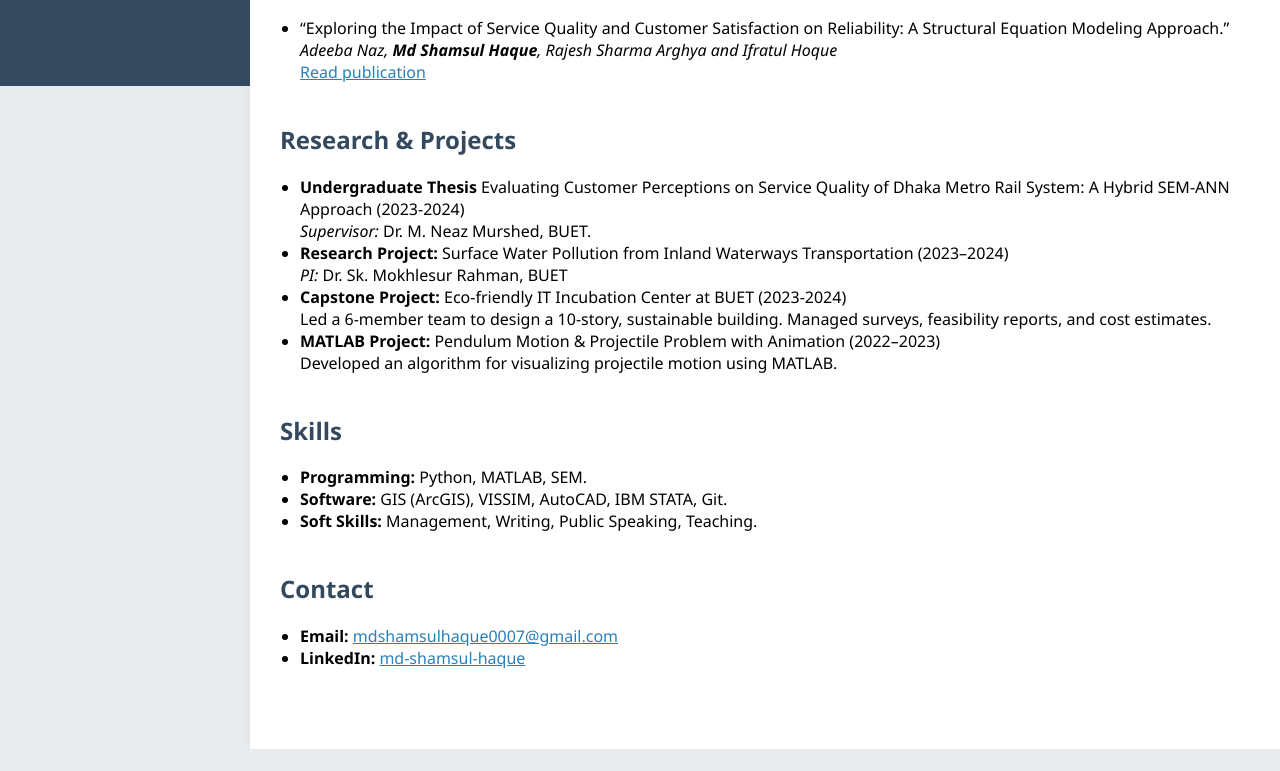
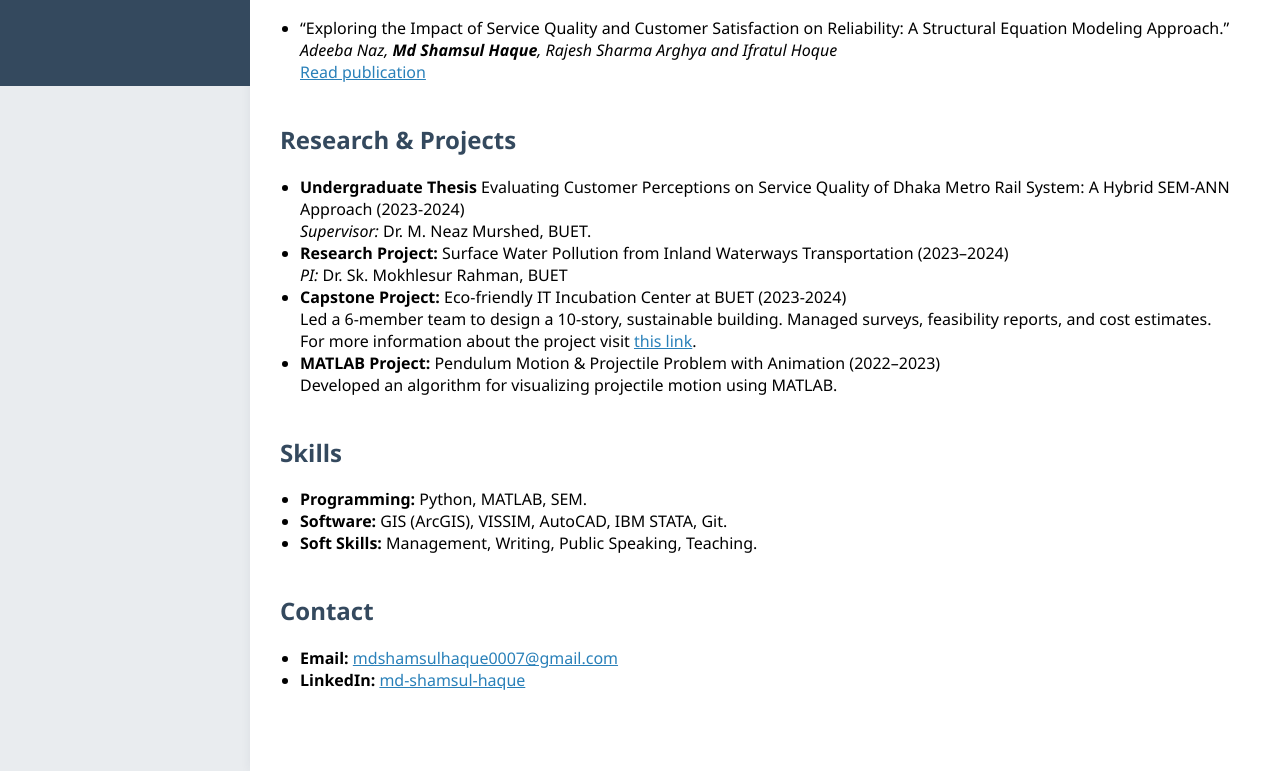
Before and after one commit to Shamsul0007/Shamsul0007.github.io, a plain HTML site: page index.html in a window 1280 px wide. Shown: the part 714-1485 px from the top of the page. Before the commit the page ends 1463 px from the top, so only its background shows below. Drawn offline with Linux system fonts and the light colour scheme.

Commit message:
Capstone Project Hyperlink

```diff
--- a/index.html
+++ b/index.html
@@ -205,7 +205,9 @@
                     </li>
                     <li>
                         <strong>Capstone Project:</strong> Eco-friendly IT Incubation Center at BUET (2023-2024)<br>
-                        Led a 6-member team to design a 10-story, sustainable building. Managed surveys, feasibility reports, and cost estimates.
+                        Led a 6-member team to design a 10-story, sustainable building. Managed surveys, feasibility reports, and cost estimates.<br>
+                        For more information about the project visit
+                        <a href="https://drive.google.com/drive/folders/1d5seLXObGm6xqfBV-SSlDtIiUU8igiL3?usp=drive_link" target="_blank" style="color:#2980b9;">this link</a>.
                     </li>
                     <li>
                         <strong>MATLAB Project:</strong> Pendulum Motion & Projectile Problem with Animation (2022–2023)<br>
```
